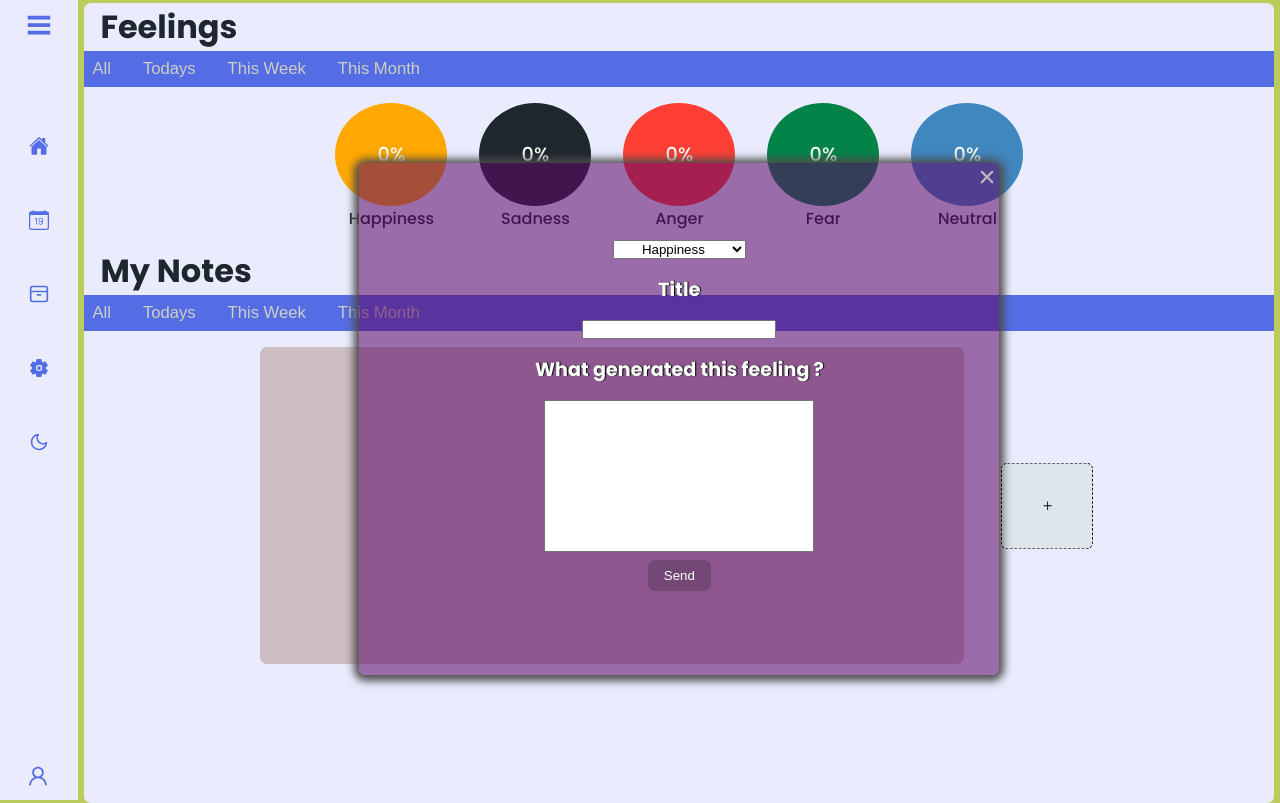
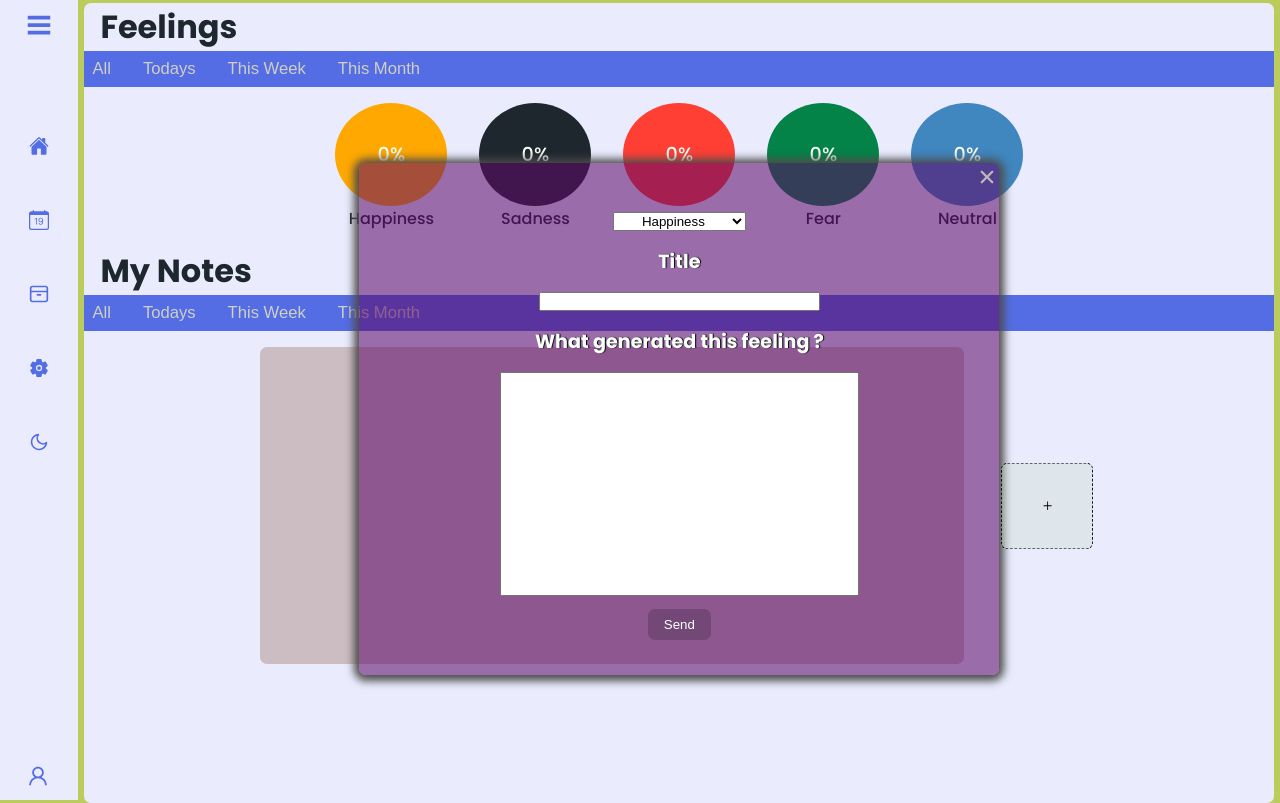
Before and after one commit to BrunoFay/Feelings-Diary, a React (Create React App) app: page /home in a window 1280 px wide. Both pictures are taken after a click on the button 1047 px from the left and 505 px from the top of the page. Built offline with nearby package versions, Linux system fonts and the light colour scheme.

Commit message:
NEW implement uselocalstorage on edit e remove btn

```diff
--- a/src/App.css
+++ b/src/App.css
@@ -23,7 +23,7 @@ textarea {
 
 input, textarea {
   outline: none;
-  padding: 0 0.4rem;
+  padding: 0 0.5rem;
 
 }
 
--- a/src/components/home/CardNoteWindow.jsx
+++ b/src/components/home/CardNoteWindow.jsx
@@ -4,6 +4,7 @@ import { BiEdit } from 'react-icons/bi'
 import { BsTrash } from 'react-icons/bs'
 import { IoClose } from 'react-icons/io5'
 import {darkModeContext} from '../../context/darkModeContext'
+import useLocalStorage from '../../hooks/useLocalStorage'
 
 export default function CardNoteWindow() {
   const {
@@ -18,19 +19,21 @@ export default function CardNoteWindow() {
     setEditedNote } = useContext(postContext)
     const {isDarkMode}=useContext(darkModeContext)
   const { title, description, feeling, date } = noteCNW
-
+    const {setItem}=useLocalStorage()
   const handleClickClosebtn = () => {
     handleClickVisibility(VISIBLECARD)
     setEditedNote({ status: false, note: [] })
-
+    setItem('notes',notes)
   }
   const handleClickEditbtn = () => {
     handleClickVisibility(VISIBLEFORM)
     setEditedNote({ status: true, note: noteCNW })
+
   }
   const handleClickRemovebtn = () => {
     const notesFiltred = notes.filter(note => note.id !== noteCNW.id)
     setNotes(notesFiltred)
+    setItem('notes',notesFiltred)
     handleClickVisibility()
   }
   return (
--- a/src/components/home/mainHome.css
+++ b/src/components/home/mainHome.css
@@ -204,11 +204,10 @@
   border: none;
   border-radius: 7px;
   padding: 0.5rem 1rem;
-  margin-bottom: 1rem;
   cursor: pointer;
   transition: all ease-in 150ms;
   position: relative;
-  bottom: 0.5rem;
+  bottom: 0.2rem;
 }
 
 .formNote-container button:disabled, .editFormNote-container button:disabled {
@@ -222,9 +221,16 @@
   align-items: center;
   gap: 1rem;
 }
+.formNote-container form input, .editFormNote-container form input {
+width: 22vw;
+}
+.formNote-container form textarea, .editFormNote-container form textarea{
+  width: 28vw;
+  height: 28vh;
 
+}
 .cnw-header-closebtn:hover, .closeForm-btn:hover {
-  color: var(--bgcolorAng);
+  color: #ffffff;
   transition: all ease-in 100ms;
   cursor: pointer;
 }
```
